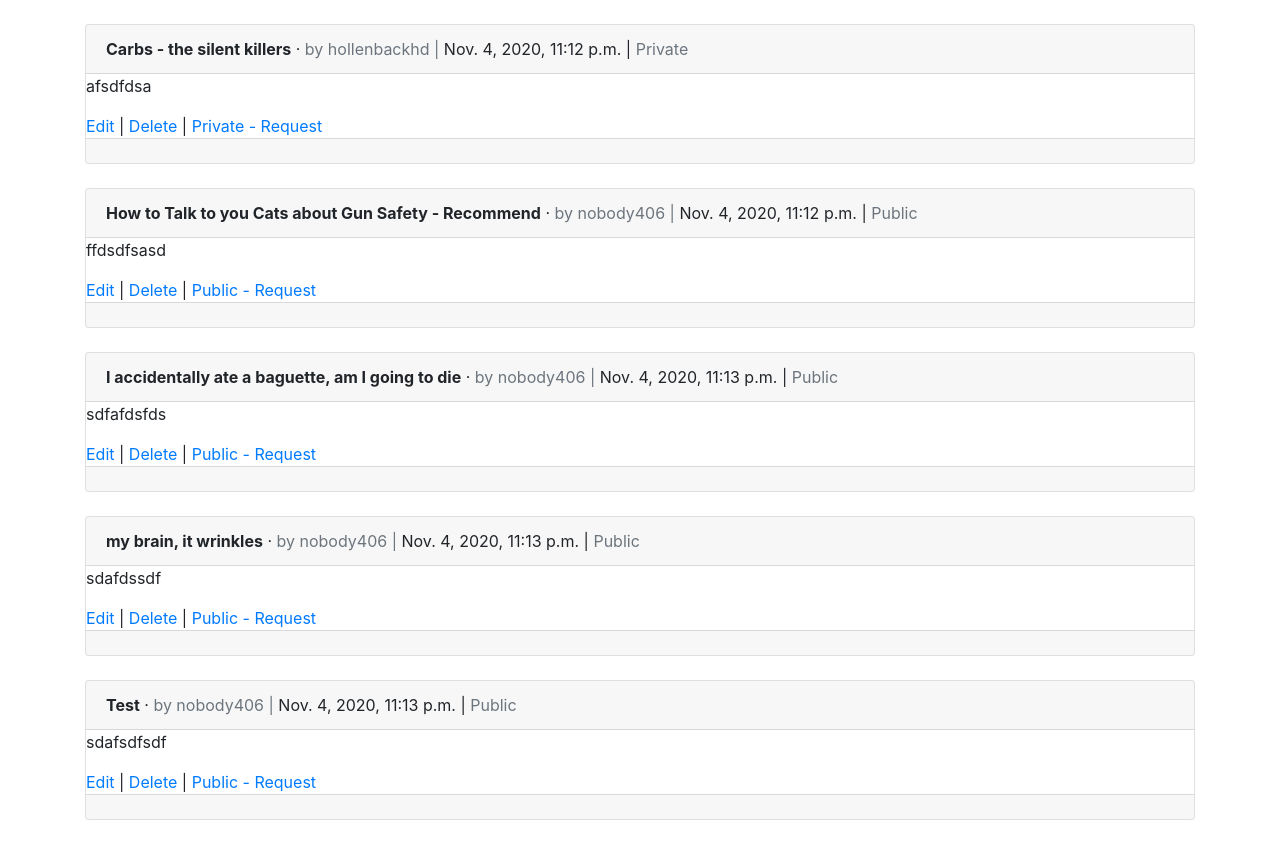
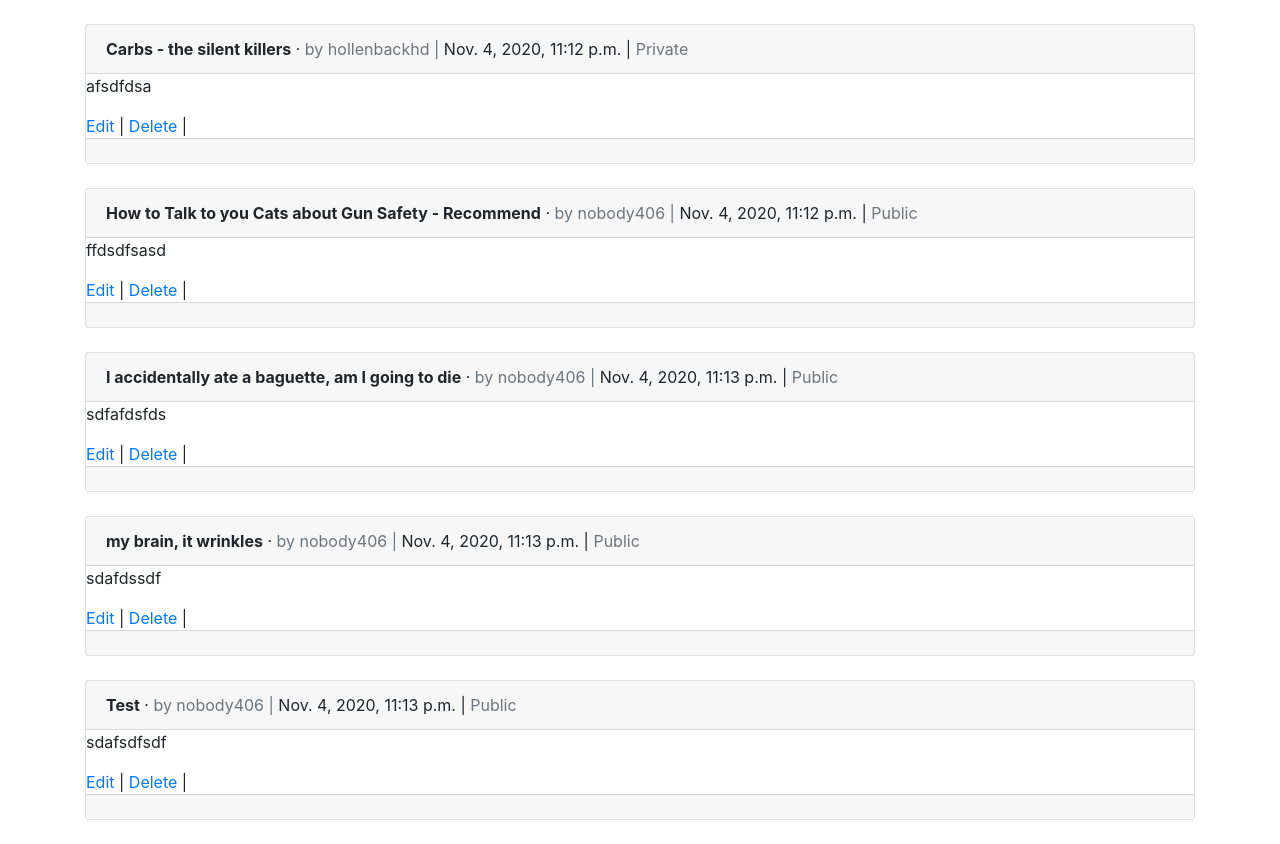
Before and after one commit to hollenbackhd/eGroup, a Django app: page /allgroups/ in a window 1280 px wide. Shown: the part 56-900 px from the top of the page. Run offline with Django 3.2, Linux system fonts and the light colour scheme; data comes from the database, SQL or seed files in the repository; both versions use the stored data as it was before the commit; data that the repository does not hold is empty; some libraries are stand-ins or nearby versions.

Commit message:
removed request model from allGroups - request needs to specified to each individual user

```diff
--- a/allgroups/models.py
+++ b/allgroups/models.py
@@ -7,7 +7,6 @@ class Allgroups(models.Model):
     title = models.CharField(max_length=255)
     body = models.TextField()
     date = models.DateTimeField(auto_now_add=True)
-    request = models.BooleanField(default=False)
     private = models.BooleanField(default=False)
     author = models.ForeignKey(
         get_user_model(),
--- a/templates/allgroups_list.html
+++ b/templates/allgroups_list.html
@@ -22,11 +22,7 @@
 <a href="{% url 'allgroups_edit' allgroups.pk %}">Edit</a> |
 <a href="{% url 'allgroups_delete' allgroups.pk %}">Delete</a> |
 
-{% if allgroups.private == False %}
-<a href="{% url 'allgroups_request' allgroups.pk %}">Public - Request</a>
-{% elif allgroups.private == True %}
-<a href="{% url 'allgroups_request' allgroups.pk %}">Private - Request</a>
-{% endif %}
+
 </div>
 <div class="card-footer">
 
```
Also changed, not shown: allgroups/migrations/0006_remove_allgroups_request.py (added), db.sqlite3.
